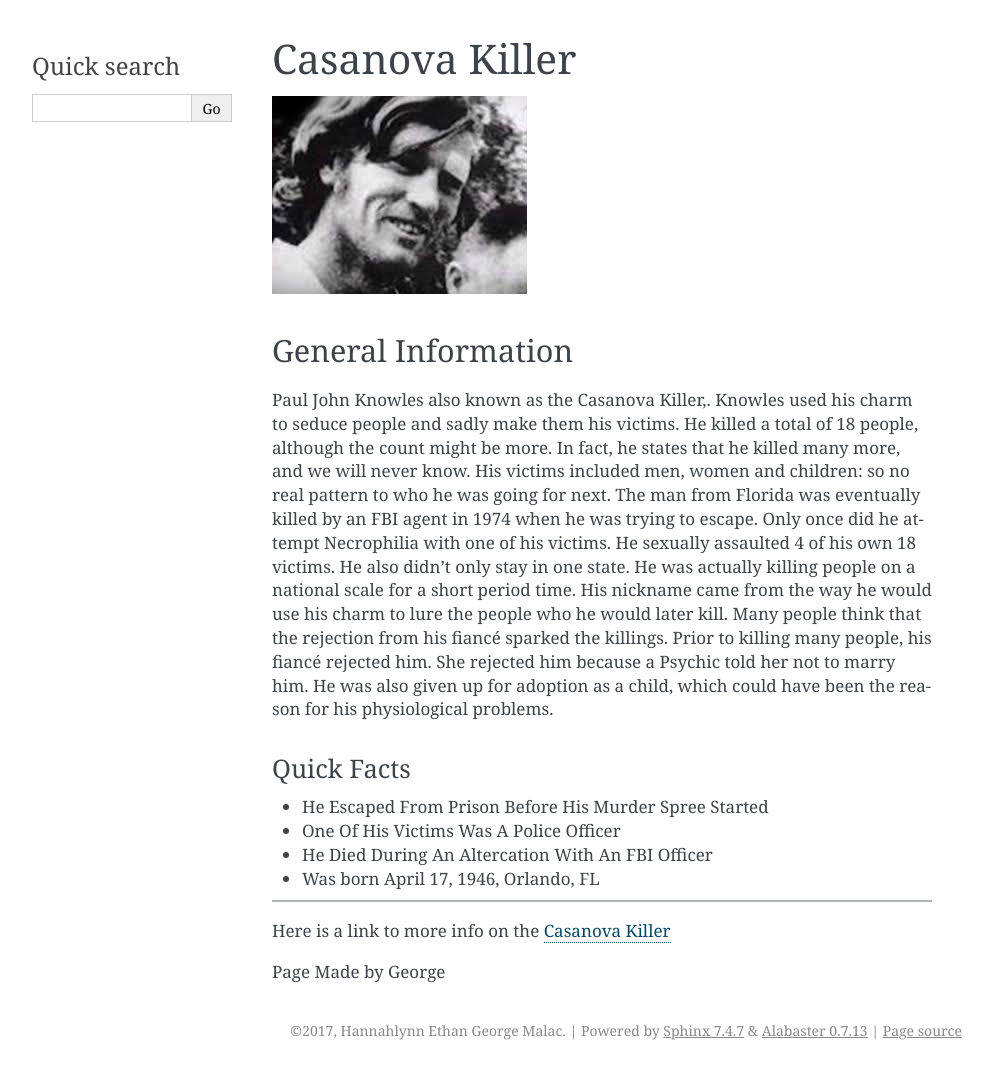
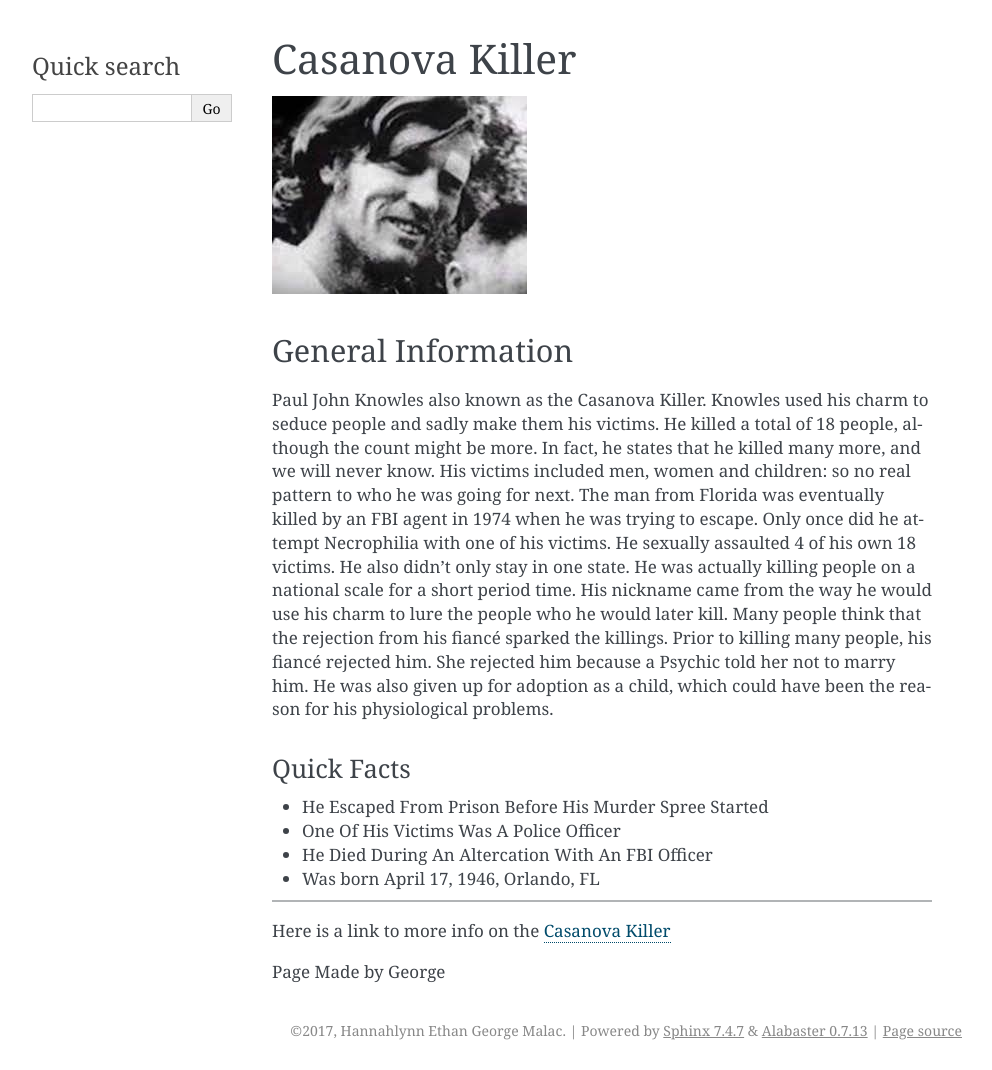
Before and after one commit to GeoSau/serial_killers, a Sphinx documentation site: the page built from source/casanova_killer/index.rst, in a window 1280 px wide. Shown: the whole page, without its empty margins (148-1140 px from the left). Built offline with Sphinx 7.4.7, drawn with Linux system fonts in a browser that asks for light colours.

Commit message:
comma period

```diff
--- a/source/casanova_killer/index.rst
+++ b/source/casanova_killer/index.rst
@@ -7,7 +7,7 @@ Casanova Killer
 
 General Information
 ~~~~~~~~~~~~~~~~~~~
-Paul John Knowles also known as the Casanova Killer,. Knowles used his charm to
+Paul John Knowles also known as the Casanova Killer. Knowles used his charm to
 seduce people and sadly make them his victims. He killed a total of 18 people,
 although the count might be more. In fact, he states that he killed many more,
 and we will never know.  His victims included men, women and children: so no
```
